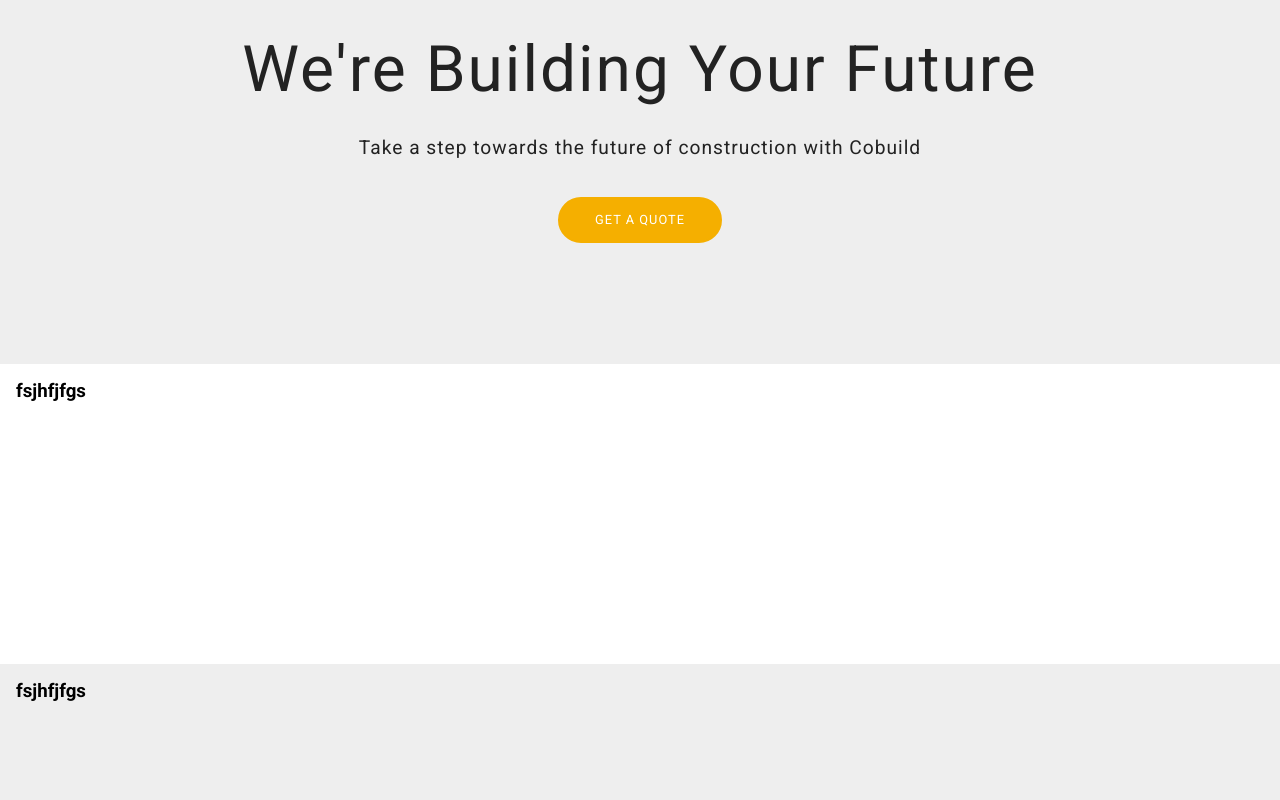
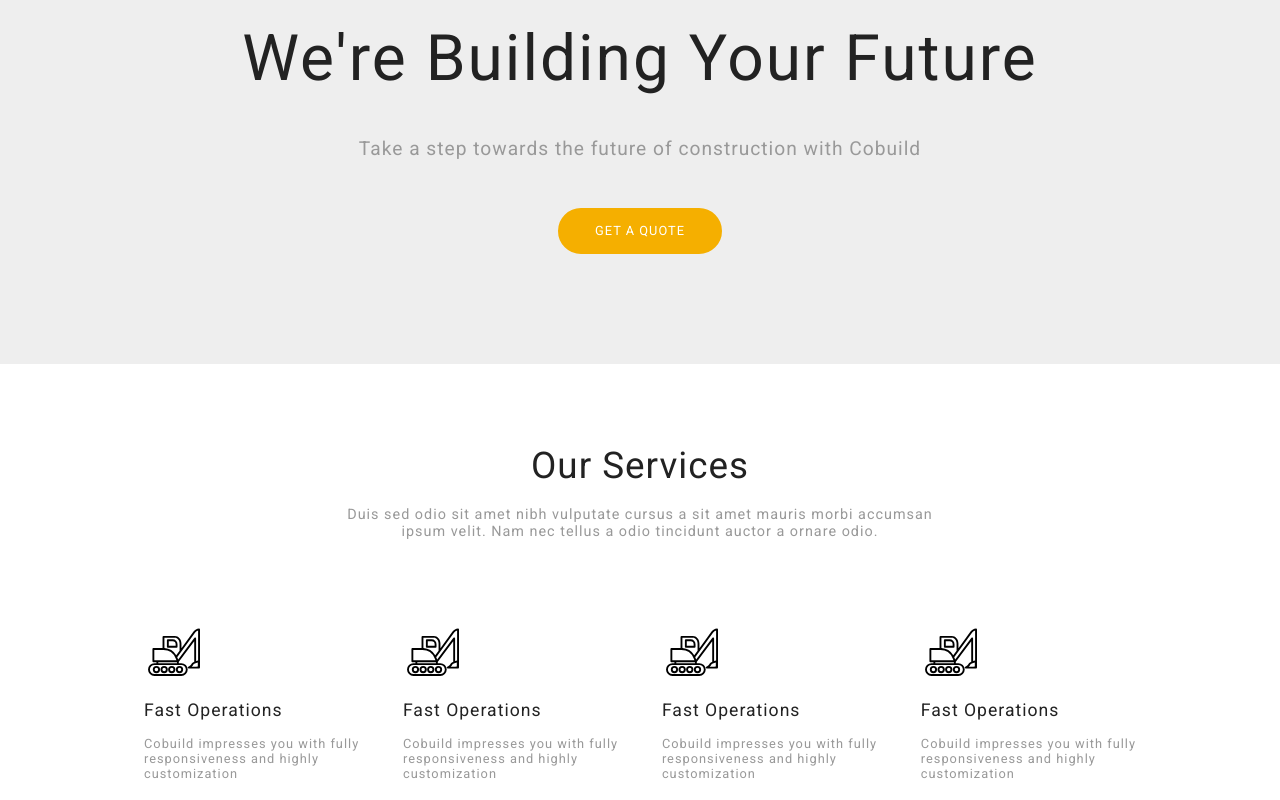
Before and after one commit to emmypuch/cobuild, a Vue app: page / in a window 1280 px wide. Shown: the part 200-1000 px from the top of the page. Built offline with nearby package versions, Linux system fonts and the light colour scheme.

Commit message:
modified home.vue

```diff
--- a/src/components/Home.vue
+++ b/src/components/Home.vue
@@ -27,7 +27,53 @@
         </section>
 
         <section class="services" id="service">
-            <h3>fsjhfjfgs</h3>
+            <div class="service-heading">
+                <h3>Our Services</h3>
+            <p>
+                Duis sed odio sit amet nibh vulputate cursus a sit amet mauris morbi accumsan <br> ipsum velit. Nam nec tellus a odio tincidunt auctor a ornare odio.
+            </p>
+            </div>
+            <div class="service-icons-container">
+                <div class="icon-content">
+                    <div class="icon">
+                        <img src="/images/excavator.svg" alt="">
+                    </div>
+                    <div class="icon-heading">
+                        <h5>Fast Operations</h5>
+                        <p>Cobuild impresses you with fully <br> responsiveness and highly <br> customization</p>
+                    </div>
+                </div>
+
+                <div class="icon-content">
+                    <div class="icon">
+                        <img src="/images/excavator.svg" alt="">
+                    </div>
+                    <div class="icon-heading">
+                        <h5>Fast Operations</h5>
+                        <p>Cobuild impresses you with fully <br> responsiveness and highly <br> customization</p>
+                    </div>
+                </div>
+
+                <div class="icon-content">
+                    <div class="icon">
+                        <img src="/images/excavator.svg" alt="">
+                    </div>
+                    <div class="icon-heading">
+                        <h5>Fast Operations</h5>
+                        <p>Cobuild impresses you with fully <br> responsiveness and highly <br> customization</p>
+                    </div>
+                </div>
+
+                <div class="icon-content">
+                    <div class="icon">
+                        <img src="/images/excavator.svg" alt="">
+                    </div>
+                    <div class="icon-heading">
+                        <h5>Fast Operations</h5>
+                        <p>Cobuild impresses you with fully <br> responsiveness and highly <br> customization</p>
+                    </div>
+                </div>
+            </div>
         </section>
 
         <section class="work" id="work">
@@ -187,9 +233,8 @@
     text-align: center;
     margin-top: 4em;
     font-size: 1.2rem;
-    color: #222;
+    color: #999;
     font-weight: 300;
-    line-height: 2px;
     letter-spacing: 1px;
 }
 
@@ -221,6 +266,59 @@
     background: #222;
     color: #fff;
     border: 2px solid #222;
+}
+
+
+/* Services styling */
+
+section.services {
+   padding-top: 5rem;
+   padding-left: 6rem;
+   padding-right: 6rem;
+   padding-bottom: 25rem;
+}
+
+div.service-heading h3 {
+    text-align: center;
+    font-size: 2.3rem;
+    font-weight: 300;
+    letter-spacing: 1px;
+    color: #222;
+}
+
+div.service-heading p {
+    text-align: center;
+    font-size: 0.9rem;
+    font-weight: 300;
+    letter-spacing: 1px;
+    padding-top: 1.2rem;
+    color: #999;
+}
+
+div.service-icons-container {
+    margin: 3rem;
+    padding-top: 2rem;
+    display: flex;
+    justify-content: space-between;
+}
+
+div.icon img {
+    width: 60px;
+}
+
+div.icon-heading h5 {
+    color: #222;
+    font-size: 1.1rem;
+    font-weight: 400;
+    letter-spacing: 1px;
+    padding-top: 1rem;
+}
+
+div.icon-heading p {
+    color: #999;
+    font-size: 0.8rem;
+    letter-spacing: 1px;
+    padding-top: 1rem;
 }
 
 @media screen and (max-width: 768px) {
```
Also changed, not shown: public/images/excavator.svg (added).
